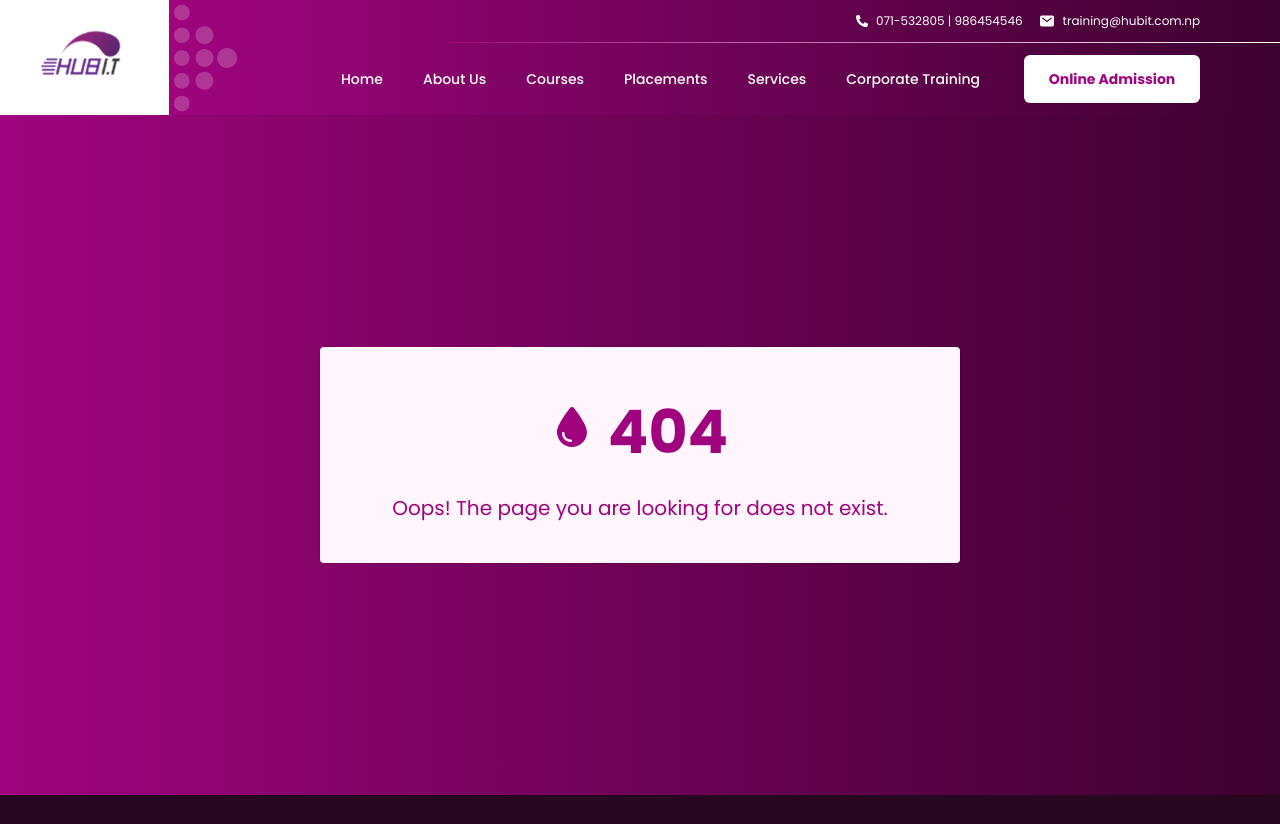
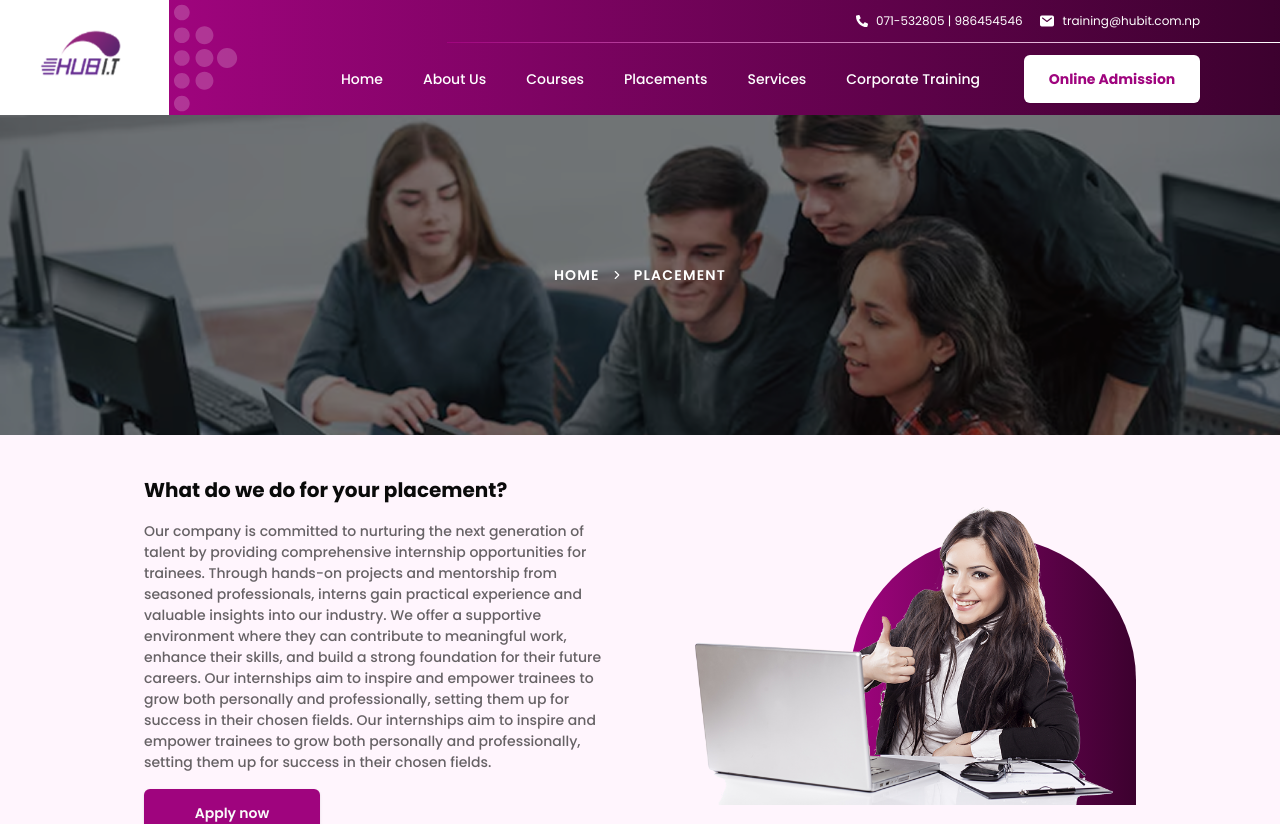
Before and after one commit to sushantshrestha22/HubitUsersite, a Next.js app in the folder my-app/: page /placements in a window 1280 px wide. Before the commit this address had no page. Shown: the top 824 px of the page. Built offline with nearby package versions, Linux system fonts and the light colour scheme.

Commit message:
About Placement Section of Course Page

```diff
--- /dev/null
+++ b/my-app/app/placements/page.tsx
@@ -0,0 +1,16 @@
+import PageHerosection from "@/components/pages/common/pageherosection";
+import AboutPlacement from "@/components/pages/placement/aboutplacement";
+import React from "react";
+
+type Props = {};
+
+const Placement = (props: Props) => {
+  return (
+    <div>
+      <PageHerosection title1="Home" title2="Placement" link1="#" link2="#" />
+      <AboutPlacement />
+    </div>
+  );
+};
+
+export default Placement;
--- /dev/null
+++ b/my-app/components/pages/placement/aboutplacement.tsx
@@ -0,0 +1,40 @@
+import { Button } from "@/components/ui/button";
+import Image from "next/image";
+import React from "react";
+import PlacementImage from "@/app/assets/image/aboutplacement.png";
+
+type Props = {};
+
+const AboutPlacement = (props: Props) => {
+  return (
+    <div className="flex flex-col-reverse gap-10  md:grid md:grid-cols-2 px-10 py-10 lg:px-36 place-content-center place-items-center">
+      <div className="flex flex-col gap-4">
+        <h1 className="text-xl font-bold max-sm:tet-center">
+          What do we do for your placement?
+        </h1>
+        <p className="text-xs md:text-sm font-medium text-black/60 max-lg:line-clamp-[8]">
+          Our company is committed to nurturing the next generation of talent by
+          providing comprehensive internship opportunities for trainees. Through
+          hands-on projects and mentorship from seasoned professionals, interns
+          gain practical experience and valuable insights into our industry. We
+          offer a supportive environment where they can contribute to meaningful
+          work, enhance their skills, and build a strong foundation for their
+          future careers. Our internships aim to inspire and empower trainees to
+          grow both personally and professionally, setting them up for success
+          in their chosen fields. Our internships aim to inspire and empower
+          trainees to grow both personally and professionally, setting them up
+          for success in their chosen fields.
+        </p>
+        <div>
+          <Button size="lg">Apply now</Button>
+        </div>
+      </div>
+      <div className="relative">
+        <Image src={PlacementImage} alt="PlacementImage" className="  z-10" />
+        <div className="w-[60%] h-[90%] rounded-t-full bg-gradient-to-r from-primary to-accent absolute bottom-0 right-0 -z-10  "></div>
+      </div>
+    </div>
+  );
+};
+
+export default AboutPlacement;
```
Also changed, not shown: my-app/app/assets/image/aboutplacement.png (added), 1 other file (tests, documents, lock files or other folders).
